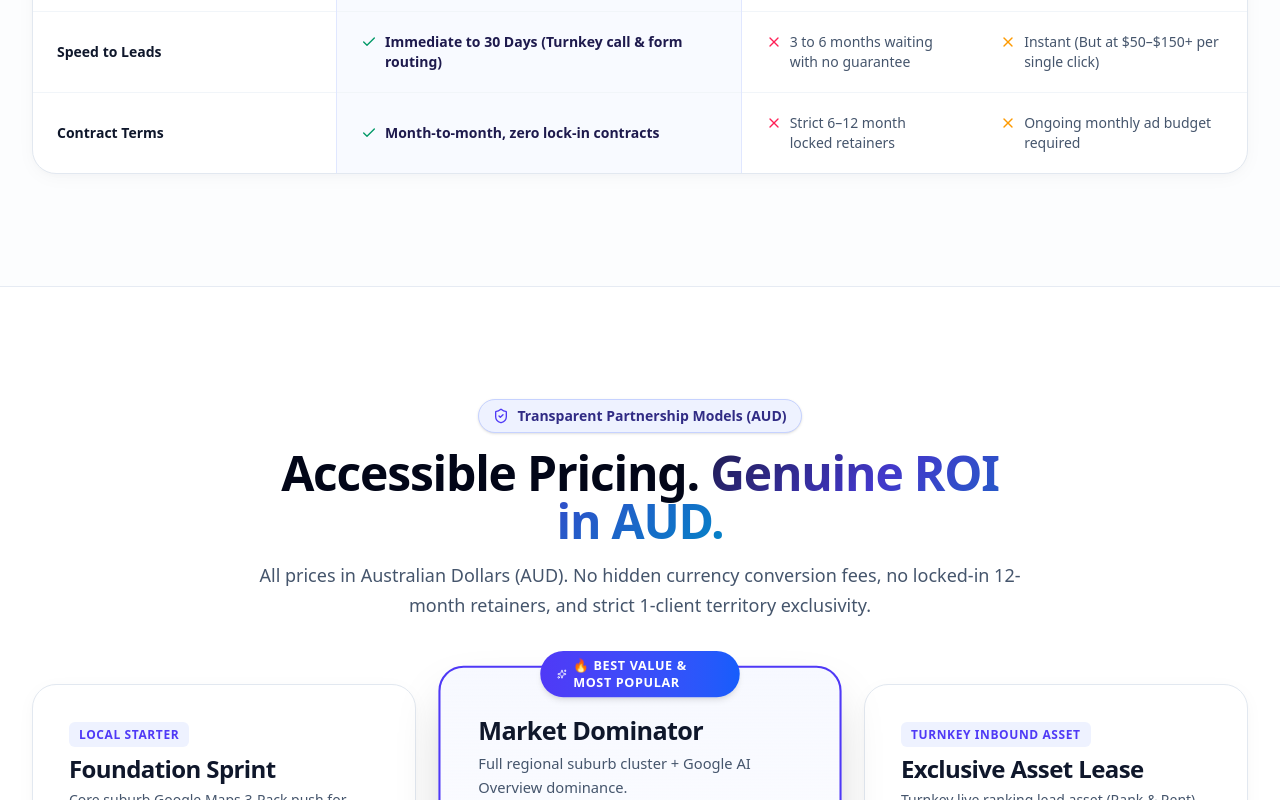
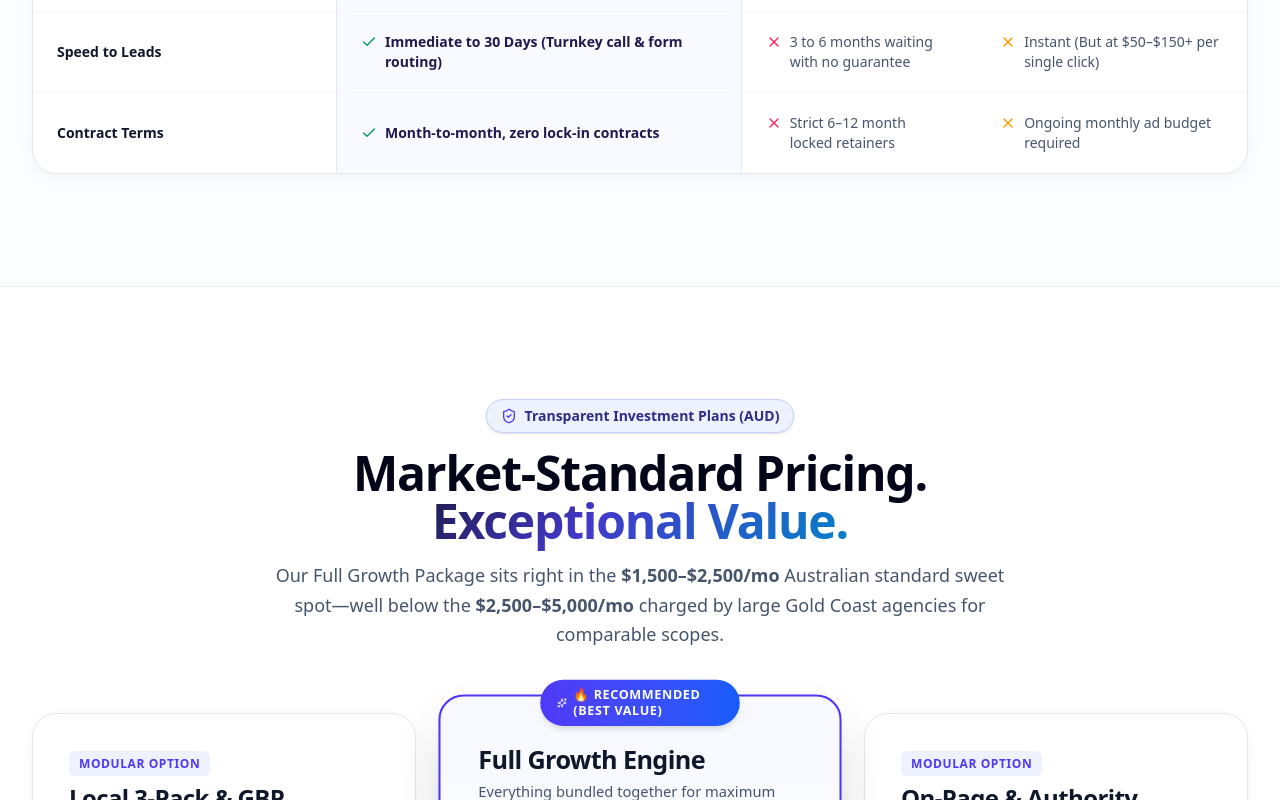
Before and after one commit to liveetcstream-beep/VORTIC-GROWTH, a Next.js app: page / in a window 1280 px wide. Shown: the part 11200-12000 px from the top of the page. Built offline with nearby package versions, Linux system fonts and the light colour scheme.

Commit message:
feat: align all website pricing and packages across homepage and calculators with exact client proposal structure - Option A Modular and Option B Full Growth Engine (,000 AUD/mo +  setup)

```diff
--- a/src/components/PricingPackages.tsx
+++ b/src/components/PricingPackages.tsx
@@ -4,60 +4,61 @@ import { Check, Sparkles, ArrowRight, ShieldCheck } from "lucide-react";
 export default function PricingPackages() {
   const packages = [
     {
-      name: "Foundation Sprint",
-      tagline: "Core suburb Google Maps 3-Pack push for single-location businesses & tradies.",
-      price: "AUD $490",
+      name: "Local 3-Pack & GBP",
+      tagline: "Ongoing Google Maps 3-Pack ranking boost and local citation management.",
+      price: "AUD $300",
       period: "/ month",
       popular: false,
       features: [
-        "Google Business Profile (GBP) 3-Pack Optimization",
-        "Top 5 High-Intent Core Keyword Targeting",
-        "Local Australian Citations (YellowPages, TrueLocal)",
-        "On-Page Technical & Schema Implementation",
-        "Monthly Ranking & Inbound Call Tracking Report",
+        "Google Business Profile (GBP) Complete Optimization",
+        "Primary & Secondary Category Structuring",
+        "NAP Consistency Across Reputable Australian Directories",
+        "Systematic Patient / Customer Review Generation System",
+        "Local Competitor Visibility & Proximity Monitoring",
         "Month-to-Month (No Lock-In Contracts)",
       ],
-      ctaText: "Start Foundation Sprint",
+      ctaText: "Start Local 3-Pack Plan",
       ctaLink: "#audit-form",
-      badge: "Local Starter",
+      badge: "Modular Option",
     },
     {
-      name: "Market Dominator",
-      tagline: "Full regional suburb cluster + Google AI Overview dominance.",
-      price: "AUD $890",
+      name: "Full Growth Engine",
+      tagline: "Everything bundled together for maximum patient/lead acquisition velocity.",
+      price: "AUD $2,000",
       period: "/ month",
+      trialNote: "+ AUD $900 one-off Phase 1 Technical Setup",
       popular: true,
       features: [
-        "Everything in Foundation Sprint",
-        "15+ Dedicated Suburb-Level Micro-Silos (Every Postal Code)",
-        "Google AI Overviews & Gemini Generative Optimization",
-        "GMB Proximity Radius Expansion (Surrounding Suburbs)",
-        "Instant WhatsApp Lead Widget & Direct Call Routing",
-        "100% Geographic Suburb Exclusivity Guarantee",
-        "Priority Support & Bi-Weekly Review",
+        "Phase 1: Full Technical Fixes, Speed (57→85+) & Redirect Consolidation",
+        "Phase 2: Deep On-Page SEO, Content Clusters & Clinical/Trade Schema",
+        "Phase 3: Ongoing Google Business Profile 3-Pack Supremacy",
+        "Off-Page Authority: Toxic Backlink Audit, Disavow & Quality Link Building",
+        "Generative Engine Optimization (GEO): #1 Google AI Overview Citations",
+        "100% Territory Exclusivity Guarantee per Suburb",
+        "Direct Lead Search Architect Access & Monthly Transparent Reporting",
       ],
-      ctaText: "Claim Regional Domination",
+      ctaText: "Claim Full Growth Package",
       ctaLink: "#audit-form",
-      badge: "🔥 Best Value & Most Popular",
+      badge: "🔥 RECOMMENDED (Best Value)",
     },
     {
-      name: "Exclusive Asset Lease",
-      tagline: "Turnkey live ranking lead asset (Rank & Rent) — immediate leads.",
-      price: "AUD $450 – $650",
+      name: "On-Page & Authority",
+      tagline: "Targeted organic content expansion, topical authority & backlink cleanup.",
+      price: "AUD $1,500",
       period: "/ month",
-      trialNote: "30-Day Trial available at AUD $290",
+      trialNote: "Or Modular from AUD $600 - $650/mo",
       popular: false,
       features: [
-        "100% Exclusive ownership of all inbound phone calls & forms",
-        "Live Page 1 & Google AI Overview ranked platform",
-        "10-Minute technical setup (Call number forwarded to your phone)",
-        "Zero setup fees, zero ad spend, zero waiting for rankings",
-        "Your business details & license integrated into EEAT badges",
-        "First job won covers multiple months of lease",
+        "Comprehensive Keyword Research & Intent Mapping",
+        "High-Intent Treatment & Service Page Optimization",
+        "Dedicated FAQ & Conversational Search Blocks (AEO)",
+        "Toxic Backlink Audit & Disavow (Fixes High Spam Scores)",
+        "Quality Australian Niche Citations & Backlink Acquisition",
+        "Google Search Console & Entity Optimization",
       ],
-      ctaText: "Inquire Asset Availability",
-      ctaLink: "https://wa.me/61401164987?text=Hi%20Bilal,%20I'd%20like%20to%20check%20Exclusive%20Asset%20Lease%20availability%20for%20my%20trade.",
-      badge: "Turnkey Inbound Asset",
+      ctaText: "Start Authority Sprint",
+      ctaLink: "#audit-form",
+      badge: "Modular Option",
     },
   ];
 
@@ -69,15 +70,15 @@ export default function PricingPackages() {
         <div className="text-center max-w-3xl mx-auto space-y-4 mb-16">
           <div className="inline-flex items-center gap-2 px-3.5 py-1.5 rounded-full bg-indigo-50 border border-indigo-200 text-xs sm:text-sm font-bold text-indigo-900 shadow-sm">
             <ShieldCheck className="w-4 h-4 text-indigo-600" />
-            <span>Transparent Partnership Models (AUD)</span>
+            <span>Transparent Investment Plans (AUD)</span>
           </div>
 
           <h2 className="text-3xl sm:text-4xl lg:text-5xl font-extrabold text-slate-950 tracking-tight">
-            Accessible Pricing. <span className="gradient-text">Genuine ROI in AUD.</span>
+            Market-Standard Pricing. <span className="gradient-text">Exceptional Value.</span>
           </h2>
 
           <p className="text-base sm:text-lg text-slate-600 font-normal leading-relaxed">
-            All prices in Australian Dollars (AUD). No hidden currency conversion fees, no locked-in 12-month retainers, and strict 1-client territory exclusivity.
+            Our Full Growth Package sits right in the <strong>$1,500–$2,500/mo</strong> Australian standard sweet spot—well below the <strong>$2,500–$5,000/mo</strong> charged by large Gold Coast agencies for comparable scopes.
           </p>
         </div>
 
@@ -125,8 +126,8 @@ export default function PricingPackages() {
                     <span className="text-xs font-semibold text-slate-500">{pkg.period}</span>
                   </div>
                   {pkg.trialNote && (
-                    <div className="text-xs font-bold text-emerald-700 bg-emerald-50 px-2.5 py-1 rounded-md mt-2 inline-block border border-emerald-200">
-                      🎁 {pkg.trialNote}
+                    <div className="text-xs font-bold text-indigo-700 bg-indigo-50 px-2.5 py-1 rounded-md mt-2 inline-block border border-indigo-200">
+                      ⚡ {pkg.trialNote}
                     </div>
                   )}
                 </div>
@@ -162,6 +163,31 @@ export default function PricingPackages() {
           ))}
         </div>
 
+        {/* Optional Add-Ons Bar (Matching Proposal Section 5) */}
+        <div className="mt-14 p-6 sm:p-8 rounded-3xl bg-slate-50 border border-slate-200">
+          <div className="text-xs font-extrabold uppercase tracking-wider text-slate-500 pb-3">
+            Optional Strategic Add-Ons (Available on Request):
+          </div>
+          <div className="grid grid-cols-1 sm:grid-cols-2 lg:grid-cols-4 gap-4 text-xs text-slate-700 font-medium">
+            <div className="p-3.5 rounded-xl bg-white border border-slate-200 shadow-sm">
+              <span className="font-bold text-slate-900 block">Social Media Content:</span>
+              <span>AUD $25 per post (no minimum)</span>
+            </div>
+            <div className="p-3.5 rounded-xl bg-white border border-slate-200 shadow-sm">
+              <span className="font-bold text-slate-900 block">Google Business Profile Ads:</span>
+              <span>From AUD $250 setup + $200/mo</span>
+            </div>
+            <div className="p-3.5 rounded-xl bg-white border border-slate-200 shadow-sm">
+              <span className="font-bold text-slate-900 block">Website & On-Site Ads:</span>
+              <span>From AUD $250 setup + $200/mo</span>
+            </div>
+            <div className="p-3.5 rounded-xl bg-white border border-slate-200 shadow-sm">
+              <span className="font-bold text-slate-900 block text-indigo-700">Brand Search Protection Ads:</span>
+              <span>From AUD $300 setup + $250/mo</span>
+            </div>
+          </div>
+        </div>
+
       </div>
     </section>
   );
--- a/src/components/RoiCalculator.tsx
+++ b/src/components/RoiCalculator.tsx
@@ -26,7 +26,7 @@ export default function RoiCalculator() {
   const closedDeals = Math.round((leadsPerMonth * (closeRate / 100)) * 10) / 10;
   const monthlyRevenue = Math.round(closedDeals * avgJobValue);
   const annualRevenue = monthlyRevenue * 12;
-  const estimatedRetainer = 890; // realistic market dominator benchmark in AUD
+  const estimatedRetainer = 2000; // recommended full growth engine benchmark in AUD
   const roiMultiplier = Math.round((monthlyRevenue / estimatedRetainer) * 10) / 10;
 
   const handleIndustryChange = (ind: typeof industries[0]) => {
@@ -218,7 +218,7 @@ export default function RoiCalculator() {
                 </div>
                 <div className="text-right">
                   <div className="text-[11px] text-slate-400 font-medium">Monthly Investment:</div>
-                  <div className="text-xs font-bold text-emerald-400">AUD $890 / month</div>
+                  <div className="text-xs font-bold text-emerald-400">AUD $2,000 / month</div>
                 </div>
               </div>
 
```
